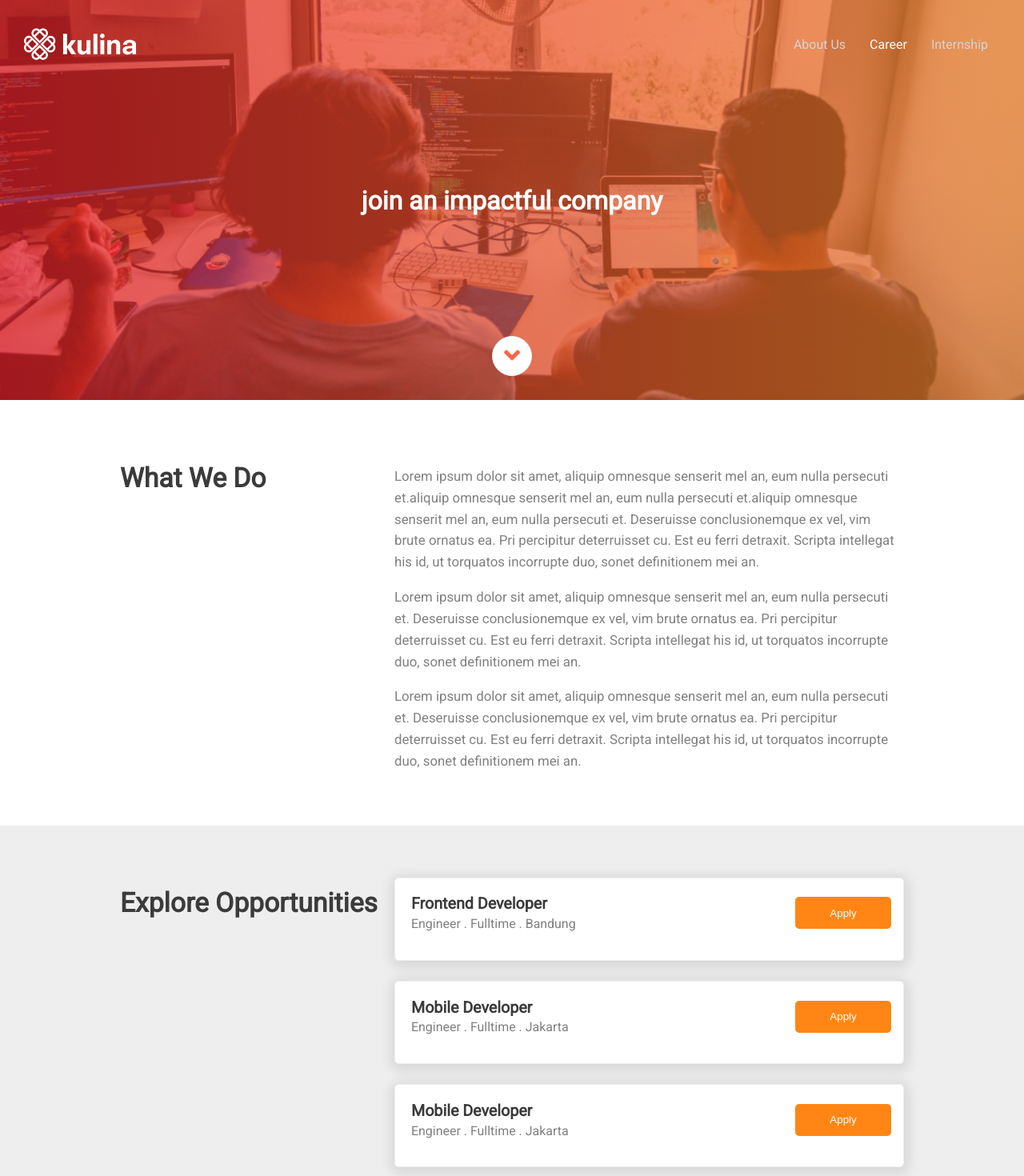
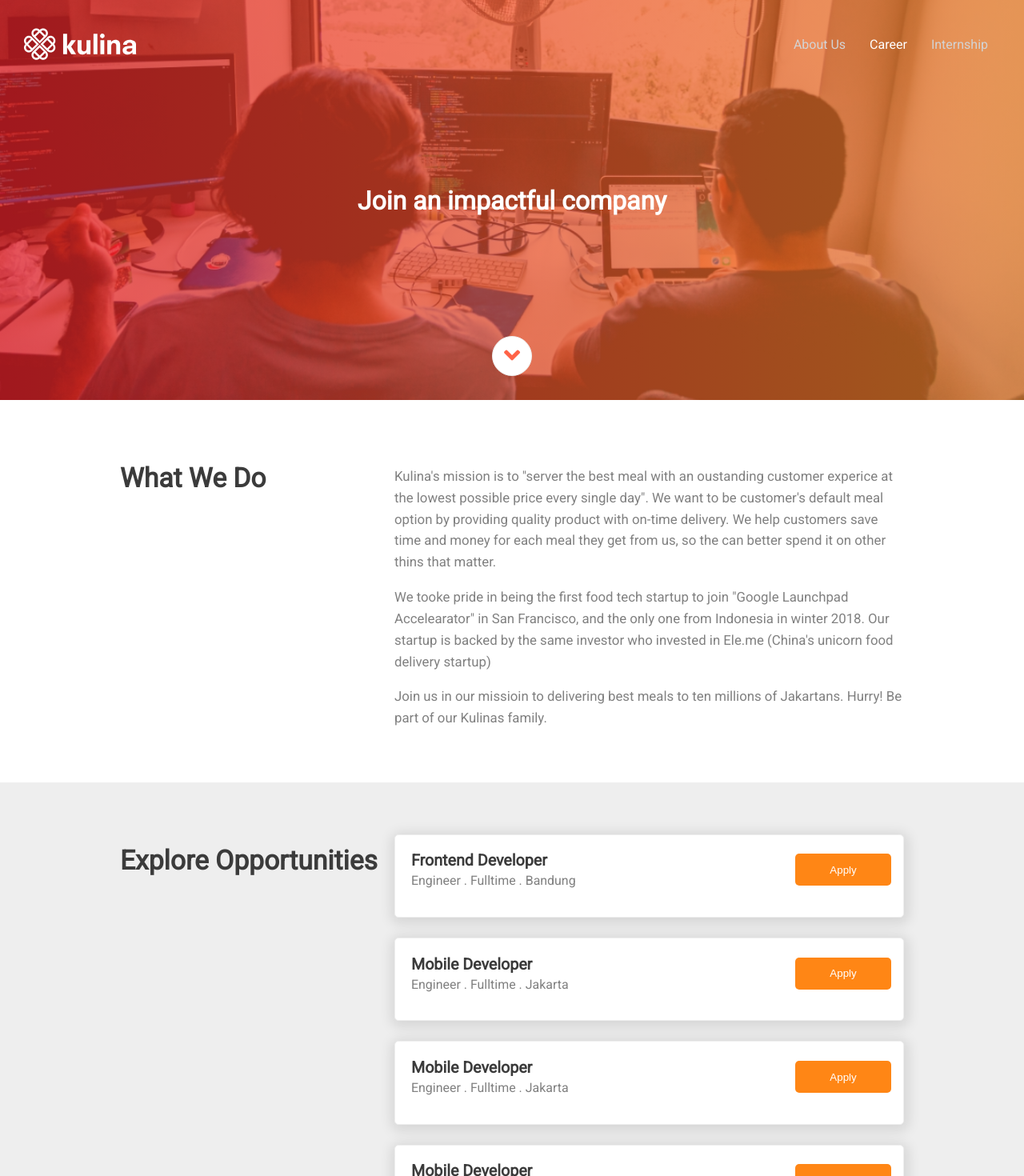
Before and after one commit to risyana/kulina-frontend, a React (Create React App) app: page / in a window 1280 px wide. Shown: the top 1470 px of the page at 80% size. Built offline with nearby package versions, Linux system fonts and the light colour scheme.

Commit message:
Update content

```diff
--- a/src/App.js
+++ b/src/App.js
@@ -67,13 +67,16 @@ class App extends Component {
 
         <Article title="What We Do" bgcolor="white">
           <p>
-            Lorem ipsum dolor sit amet, aliquip omnesque senserit mel an, eum nulla persecuti et.aliquip omnesque senserit mel an, eum nulla persecuti et.aliquip omnesque senserit mel an, eum nulla persecuti et. Deseruisse conclusionemque ex vel, vim brute ornatus ea. Pri percipitur deterruisset cu. Est eu ferri detraxit. Scripta intellegat his id, ut torquatos incorrupte duo, sonet definitionem mei an.
+            Kulina's mission is to "server the best meal with an oustanding customer experice at the lowest possible price every single day".
+            We want to be customer's default meal option by providing quality product with on-time delivery.
+            We help customers save time and money for each meal they get from us, so the can better spend it on other thins that matter.
           </p>
           <p>
-            Lorem ipsum dolor sit amet, aliquip omnesque senserit mel an, eum nulla persecuti et. Deseruisse conclusionemque ex vel, vim brute ornatus ea. Pri percipitur deterruisset cu. Est eu ferri detraxit. Scripta intellegat his id, ut torquatos incorrupte duo, sonet definitionem mei an.
           </p>
+          We tooke pride in being the first food tech startup to join "Google Launchpad Accelearator" in San Francisco, and the only one from Indonesia in winter 2018.
+          Our startup is backed by the same investor who invested in Ele.me (China's unicorn food delivery startup)
           <p>
-            Lorem ipsum dolor sit amet, aliquip omnesque senserit mel an, eum nulla persecuti et. Deseruisse conclusionemque ex vel, vim brute ornatus ea. Pri percipitur deterruisset cu. Est eu ferri detraxit. Scripta intellegat his id, ut torquatos incorrupte duo, sonet definitionem mei an.
+            Join us in our missioin to delivering best meals to ten millions of Jakartans. Hurry! Be part of our Kulinas family.
           </p>
         </Article>
 
--- a/src/components/Header/Header.js
+++ b/src/components/Header/Header.js
@@ -9,7 +9,7 @@ const Header = () => (
     <div className="header-container" style={backgroundStyle}>
         <Navigation/>
         <h1>
-            join an impactful company
+            Join an impactful company
         </h1>
         <div>
             <button>
--- a/src/style/style.css
+++ b/src/style/style.css
@@ -1,7 +1,7 @@
 /*General*/
 @import url("https://fonts.googleapis.com/css?family=Roboto");
 body {
-  background-color: gray;
+  background-color: white;
   margin: 0;
   padding: 0;
   font-family: Roboto, Arial, Helvetica, sans-serif; }
@@ -67,7 +67,8 @@ body {
       color: tomato;
       border-radius: 50px;
       border: 1px solid #eee;
-      background-color: white; }
+      background-color: white;
+      cursor: pointer; }
 
 /*Article*/
 .App-article {
@@ -113,7 +114,8 @@ body {
     background-color: #ff8615;
     border: none;
     border-radius: 5px;
-    color: white; }
+    color: white;
+    cursor: pointer; }
 
 /*Footer*/
 .App-footer {
--- a/src/style/style.scss
+++ b/src/style/style.scss
@@ -4,7 +4,7 @@
 @import url('https://fonts.googleapis.com/css?family=Roboto');
 
 body {
-    background-color: gray;
+    background-color: white;
     margin: 0;
     padding: 0;
     font-family: Roboto, Arial, Helvetica, sans-serif;
@@ -95,6 +95,7 @@ body {
             border-radius: 50px;
             border : 1px solid #eee;
             background-color: white;
+            cursor: pointer;
         }
     }
 }
@@ -158,6 +159,7 @@ body {
         border : none;
         border-radius: 5px;
         color:white;
+        cursor: pointer;
     }
 }
 
```
